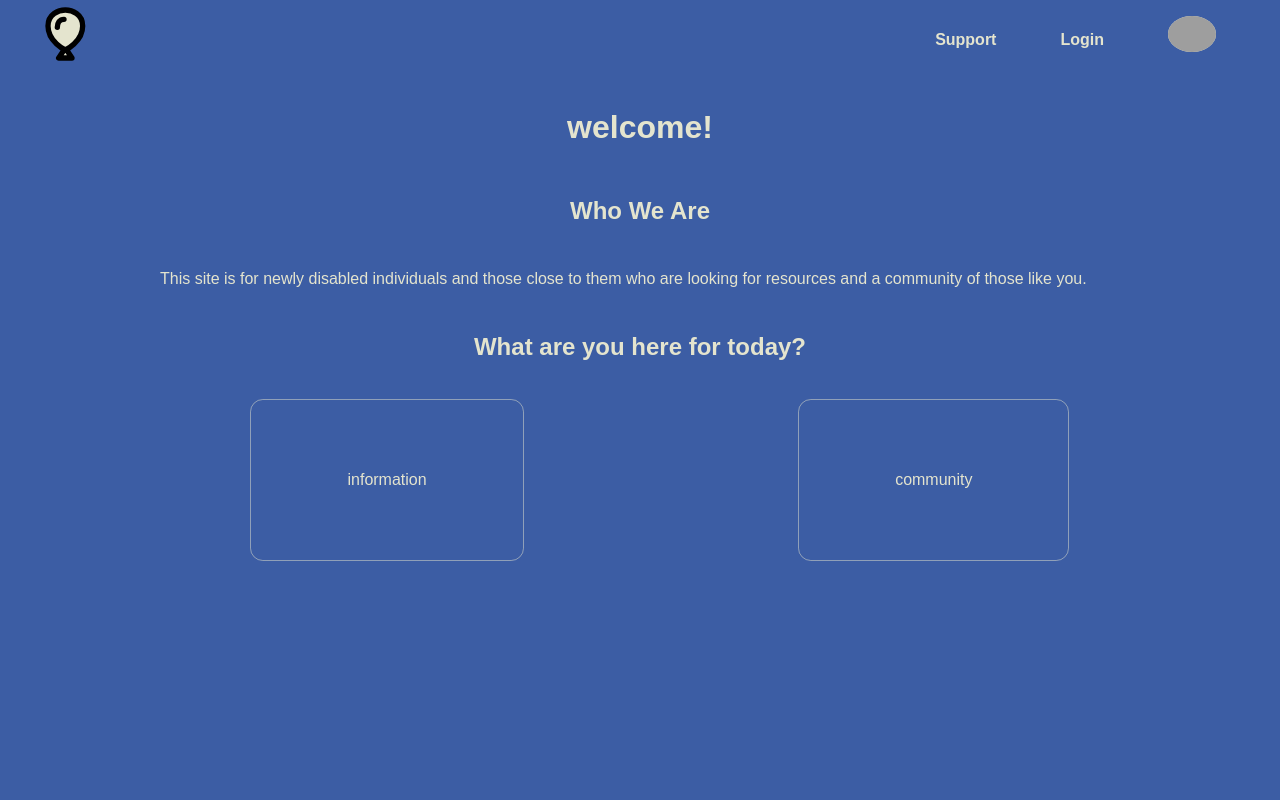
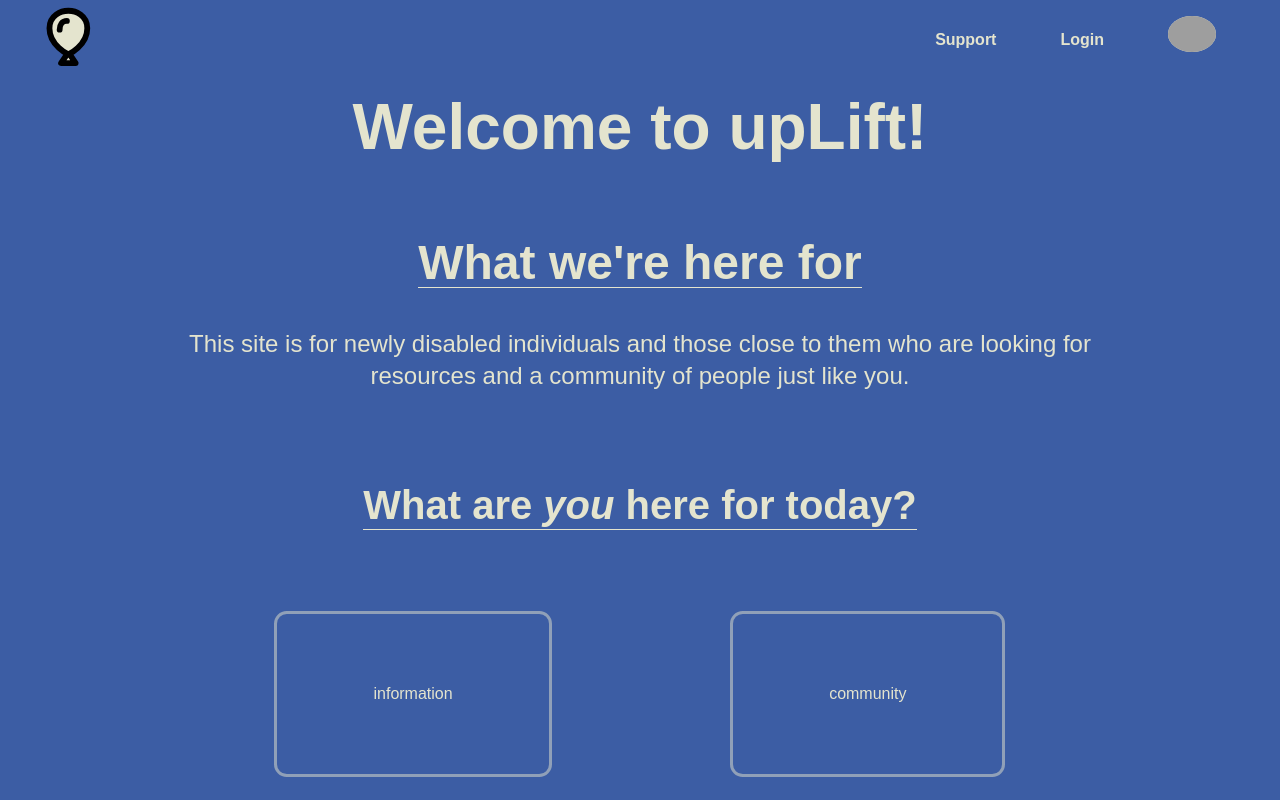
Before and after one commit to JackSpeidel/jack-speidel-capstone, a React (Create React App) app: page / in a window 1280 px wide. Built offline with nearby package versions, Linux system fonts and the light colour scheme; grey boxes are pictures that could not be loaded.

Commit message:
animations created on homepage

```diff
--- a/public/index.html
+++ b/public/index.html
@@ -24,7 +24,7 @@
       work correctly both with client-side routing and a non-root public URL.
       Learn how to configure a non-root public URL by running `npm run build`.
     -->
-    <title>Capstone Project</title>
+    <title>upLift</title>
   </head>
   <body>
     <noscript>You need to enable JavaScript to run this app.</noscript>
--- a/src/components/AboutUs/AboutUs.jsx
+++ b/src/components/AboutUs/AboutUs.jsx
@@ -4,10 +4,10 @@ const AboutUs = () => {
 	return (
 		<div className='about'>
 			<section className='about__heading'>
-				<h2>Who We Are</h2>
+				<h2 className='about__title'>What we're here for</h2>
 			</section>
 			<section className='about__body'>
-				<p>This site is for newly disabled individuals and those close to them who are looking for resources and a community of those like you.</p>
+				<p className='about__text'>This site is for newly disabled individuals and those close to them who are looking for resources and a community of people just like you.</p>
 			</section>
 		</div>
 	)
--- a/src/components/AboutUs/aboutUs.scss
+++ b/src/components/AboutUs/aboutUs.scss
@@ -4,8 +4,14 @@
     flex-direction: column;
 
     &__heading {
+        margin-top: 2rem;
+        font-size: 2rem;
         align-self: center;
-        justify-content: center;
+    }
+
+    &__title {
+        padding-bottom: 0.5rem;
+        border-bottom: 1px solid rgb(228, 228, 206);
     }
 
     &__body {
@@ -13,4 +19,13 @@
         width: 75%;
     }
 
+    &__text {
+        font-size: 1.5rem;
+        text-align: center;
+        margin: 0;
+    }
+
+    &__subheading--italicize{
+        text-emphasis: i;
+    }
 }
--- /dev/null
+++ b/src/components/AnimatedWelcome/AnimatedWelcome.jsx
@@ -0,0 +1,52 @@
+import './animatedWelcome.scss';
+import {motion} from 'framer-motion';
+
+const AnimatedWelcome = ({ text }) => {
+
+    const letters = Array.from(text);
+
+    const container = {
+        hidden: {opacity: 0},
+        visible: (i = 1) => ({
+            opacity: 1,
+            transition: { staggerChildren: 0.08, delayChildren: 0.05 * i }
+        }),
+    };
+
+    const child = {
+        visible: {
+            opacity: 1,
+            x: 0,
+            y: 0,
+            transition: {
+                type: 'spring',
+                damping: 40,
+                stiffness: 100
+            },
+        },
+        hidden: {
+            opacity: 0,
+            x: 50,
+            y: -100,
+            transition: {
+                type: 'spring',
+                damping: 40,
+                stiffness: 100
+            }
+        }
+    }
+
+    return (
+        <motion.div
+        variants={container}
+        initial='hidden'
+        animate='visible' className='welcome'
+        >
+            {letters.map((letter, index) => (
+                <motion.span variants={child} key={index}>{letter}</motion.span>
+            ))}
+        </motion.div>
+    )
+}
+
+export default AnimatedWelcome
--- /dev/null
+++ b/src/components/AnimatedWelcome/animatedWelcome.scss
@@ -0,0 +1,6 @@
+.welcome {
+    font-size: 4rem;
+    font-weight: 600;
+    text-align: center;
+    margin-bottom: 2rem;
+}
--- a/src/components/MainCards/MainCards.jsx
+++ b/src/components/MainCards/MainCards.jsx
@@ -1,18 +1,32 @@
 import './mainCards.scss';
 import { Link } from 'react-router-dom';
+import { motion } from 'framer-motion';
 
 const MainCards = () => {
+
     return (
-    <div className='cards'>
+        <motion.div className='cards'
+            initial={{ opacity: 0 }}
+            animate={{ opacity: 1 }}
+            transition={{ delay: 0, duration: 0.3 }}
+        >
             <ul className='cards__list'>
                 <Link className='cards__link' to={'/info'}>
-                <li className='cards__list-item'>information</li>
+                    <motion.li whileHover={{
+                        scale: 1.1,
+                        textShadow: '0px 0px 8px rgb(228, 228, 206)',
+                        boxShadow: '0px 0px 8px rgb(228, 228, 206)'
+                    }} className='cards__list-item'>information</motion.li>
                 </Link>
                 <Link className='cards__link' to='/community'>
-                <li className='cards__list-item'>community</li>
+                    <motion.li whileHover={{
+                        scale: 1.1,
+                        textShadow: '0px 0px 8px rgb(228, 228, 206)',
+                        boxShadow: '0px 0px 8px rgb(228, 228, 206)'
+                    }} className='cards__list-item'>community</motion.li>
                 </Link>
             </ul>
-    </div>
+        </motion.div>
     )
 }
 
--- a/src/components/MainCards/mainCards.scss
+++ b/src/components/MainCards/mainCards.scss
@@ -10,23 +10,22 @@
     }
 
     &__list {
-        @include tablet {
             display: flex;
             list-style: none;
             flex-wrap: wrap;
             justify-content: space-evenly;
-        }
+            padding: 0 10rem;
     }
 
     &__list-item {
         padding: 4rem 6rem;
         margin: 0 4rem;
-        border: 1px solid rgb(228, 228, 206, 0.5);
+        border: 3px solid rgb(228, 228, 206, 0.5);
         border-radius: 1vmax;
-        transition: transform .5s ease-in-out;
-        &:hover {
-            transform: scale(1.1);
-        }
+        // transition: transform .5s ease-in-out;
+        // &:hover {
+        //     transform: scale(1.1);
+        // }
     }
 
     &__link {
--- a/src/components/Nav/Nav.jsx
+++ b/src/components/Nav/Nav.jsx
@@ -1,17 +1,42 @@
 import './nav.scss';
 import { Link } from 'react-router-dom';
-import { motion, useMotionValue } from "framer-motion";
-import balloon from '../../assets/images/balloon-svgrepo-com.svg'
+import { motion } from "framer-motion";
 import user_profile from '../../assets/images/user-alt-1-svgrepo-com.svg'
 
+const svgVariants = {
+    hidden: { rotate: -360 },
+    visible: { rotate: 0,
+                transition: {duration: 3},
+    },
+}
+
+const pathVariants = {
+    hidden: {
+        opacity: 0,
+        pathLength: 0
+    },
+    visible: {
+        opacity: 1,
+        pathLength: 1,
+        transition: {
+            duration: 4,
+            ease: 'easeInOut'
+        },
+    },
+}
+
 const Nav = () => {
-
 
     return (
         <header className='nav'>
             <section className='nav__left'>
-
-            <Link className='nav__text--no-decor' to="/"><img className='nav__logo' src={balloon} alt="" /></Link>
+                <Link className='nav__text--no-decor' to="/"><motion.svg width="120px" height="120px" className='nav__logo'  viewBox="0 0 22 22" fill="rgb(228, 228, 206)" xmlns="http://www.w3.org/2000/svg"
+                variants={svgVariants}
+                initial='hidden'
+                animate='visible'
+                >
+                    <motion.path d="M12.1296 17.8108L10 21H15L12.8704 17.8108M9.5 9.5C9.5 7.84315 10.3431 6.5 12 6.5M19 9C19 15 12.5 18 12.5 18C12.5 18 6 15 6 9C6 4.5 10 3 12.5 3C15 3 19 4.5 19 9Z" stroke="#000000" strokeWidth="2" strokeLinecap="round" strokeLinejoin="round" variants={pathVariants}/>
+                </motion.svg></Link>
             </section>
             <section className='nav__right'>
                 <ul className='nav__list'>
--- a/src/pages/HomePage/HomePage.jsx
+++ b/src/pages/HomePage/HomePage.jsx
@@ -1,14 +1,31 @@
 import './homePage.scss';
 import AboutUs from '../../components/AboutUs/AboutUs';
 import MainCards from '../../components/MainCards/MainCards';
+import AnimatedWelcome from '../../components/AnimatedWelcome/AnimatedWelcome';
+import { motion } from 'framer-motion';
+
 
 const HomePage = () => {
     return (
         <div className='home-page'>
-        <h1 className='home-page__heading'>welcome!</h1>
+            < AnimatedWelcome text='Welcome to upLift!' />
+            <motion.div
+                initial={{ opacity: 0 }}
+                animate={{ opacity: 1 }}
+                transition={{ duration: 3 }}
+            >
                 <AboutUs />
-        <h2 className='home-page__subheading'>What are you here for today?</h2>
+            </motion.div>
+            <motion.div
+                initial={{ opacity: 0 }}
+                animate={{ opacity: 1 }}
+                transition={{ duration: 5 }}
+            >
+                <section className='home-page__sub-container'>
+                    <h2 className='home-page__subheading'>What are <em>you</em> here for today?</h2>
+                </section>
                 <MainCards />
+            </motion.div>
         </div>
     )
 }
--- a/src/pages/HomePage/homePage.scss
+++ b/src/pages/HomePage/homePage.scss
@@ -3,13 +3,20 @@
     display: flex;
     flex-direction: column;
 
-    &__heading{
+
+    &__subheading{
+        display: inline-block;
+        font-size: 2.5rem;
         text-align: center;
-        margin-top: 0;
-        margin-bottom: 2rem;
+        justify-self: center;
+        padding-bottom: 0.5rem;
+        border-bottom: 1px solid rgb(228, 228, 206);
     }
 
-    &__subheading{
-        text-align: center;
+    &__sub-container {
+        display: flex;
+        justify-content: center;
+        margin-bottom: 2rem;
+        margin-top: 4rem;
     }
 }
```
Lines whose indentation alone changed are shown as unchanged.
